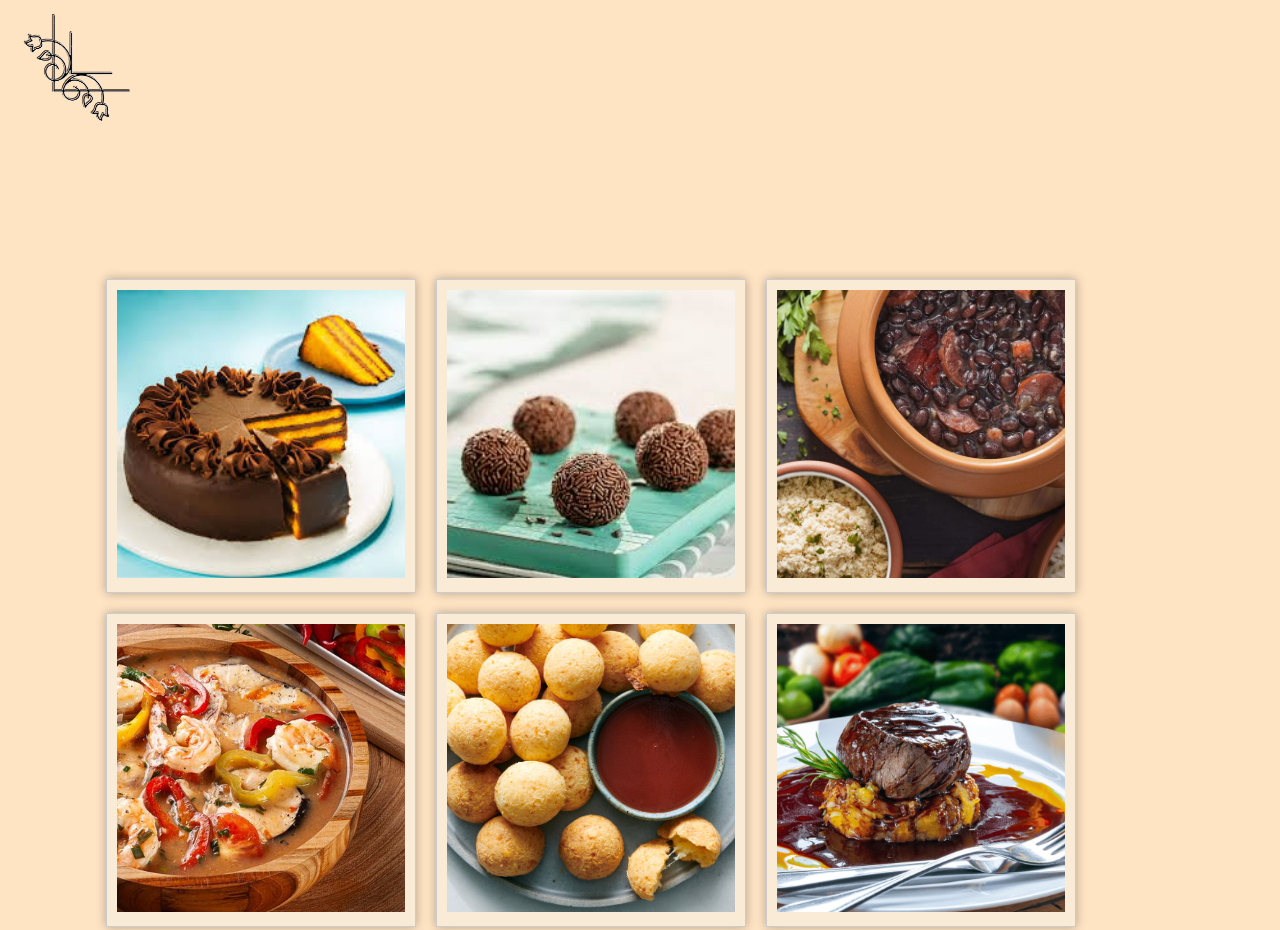
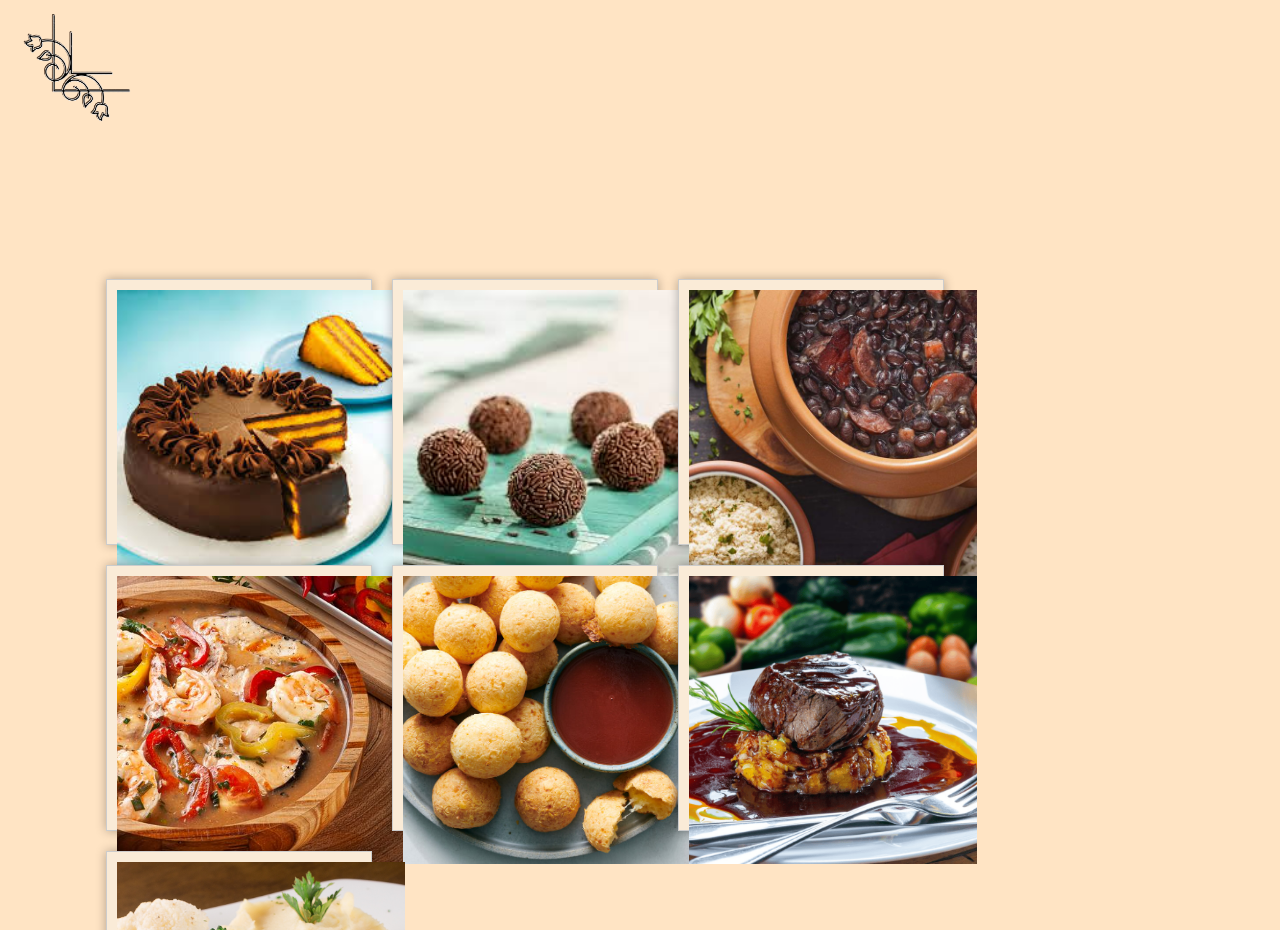
Before and after one commit to BrunoTg7/site-pra-vendas-basico, a plain HTML site: page Restorante/index.html in a window 1280 px wide. Shown: the part 625-1555 px from the top of the page. Drawn offline with nearby package versions, Linux system fonts and the light colour scheme.

Commit message:
Descrição das mudanças

```diff
--- a/Restorante/index.js
+++ b/Restorante/index.js
@@ -69,6 +69,7 @@ function criarCard(fotos) {
   fotos.forEach((foto) => {
     const card = document.createElement("div");
     card.classList.add("card");
+    card.id = "cardGa";
     const img = document.createElement("img");
     img.src = foto.url;
     card.appendChild(img);
--- a/Restorante/sobreStyle.css
+++ b/Restorante/sobreStyle.css
@@ -141,18 +141,6 @@ p {
 .conteudo {
   display: flex;
   flex-direction: column;
-}
-
-.galeria .card {
-  max-width: 266px;
-  max-height: 266px;
-  background-color: rgb(236, 232, 225);
-  border-radius: 8px;
-  box-shadow: 0 4px 8px rgba(0, 0, 0, 0.1);
-  transition: transform 0.3s ease;
-}
-.galeria .card:hover {
-  transform: translateY(-10px);
 }
 
 .card {
--- a/Restorante/style.css
+++ b/Restorante/style.css
@@ -113,6 +113,8 @@ p {
   flex-wrap: wrap;
 }
 .card {
+  max-width: 266px;
+  max-height: 266px;
   border: 1px solid #ccc;
   padding: 10px;
   margin: 10px;
@@ -266,7 +268,6 @@ footer {
     width: 40vw;
     margin-left: 29.6vw;
     margin-top: 15vh;
-
   }
 
   .header-content {
@@ -351,7 +352,6 @@ footer {
     width: 40vw;
     margin-left: 29vw;
     margin-top: 15vh;
-
   }
 
   .header-content {
@@ -435,7 +435,6 @@ footer {
     width: 40vw;
     margin-left: 29.6vw;
     margin-top: 10vh;
-
   }
 
   .header-content {
```
